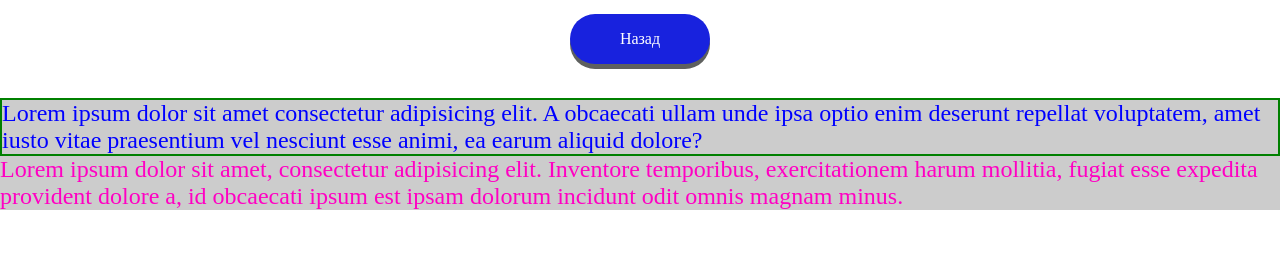
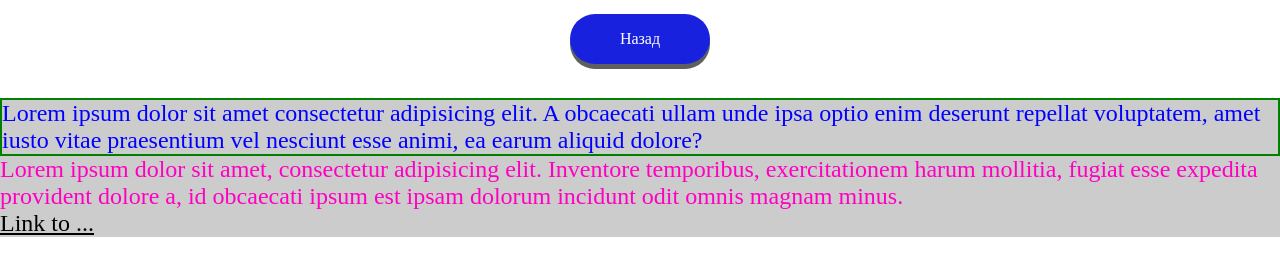
Before and after one commit to Kingsv01/git_test, a plain HTML site: page lesson_two/lesson_two.html in a window 1280 px wide. Drawn offline with Linux system fonts and the light colour scheme.

Commit message:
adder lesson two

```diff
--- a/lesson_two/lesson_two.css
+++ b/lesson_two/lesson_two.css
@@ -16,3 +16,8 @@
     --main-color: blue;
     color: var(--main-color);
 }
+
+.link{
+    --color-link: black;
+    color: var(--color-link);
+}
--- a/lesson_two/lesson_two.html
+++ b/lesson_two/lesson_two.html
@@ -18,6 +18,8 @@
         <p>
             Lorem ipsum dolor sit amet, consectetur adipisicing elit. Inventore temporibus, exercitationem harum mollitia, fugiat esse expedita provident dolore a, id obcaecati ipsum est ipsam dolorum incidunt odit omnis magnam minus.
         </p>
+
+        <a href="" class="link">Link to ...</a>
      </header>
 </body>
 </html>
```
